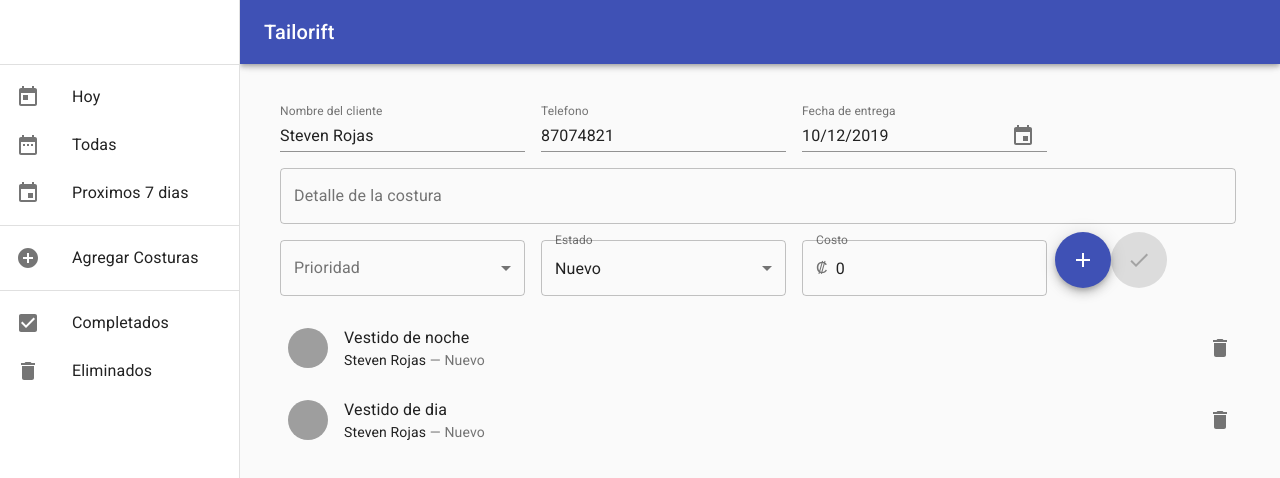
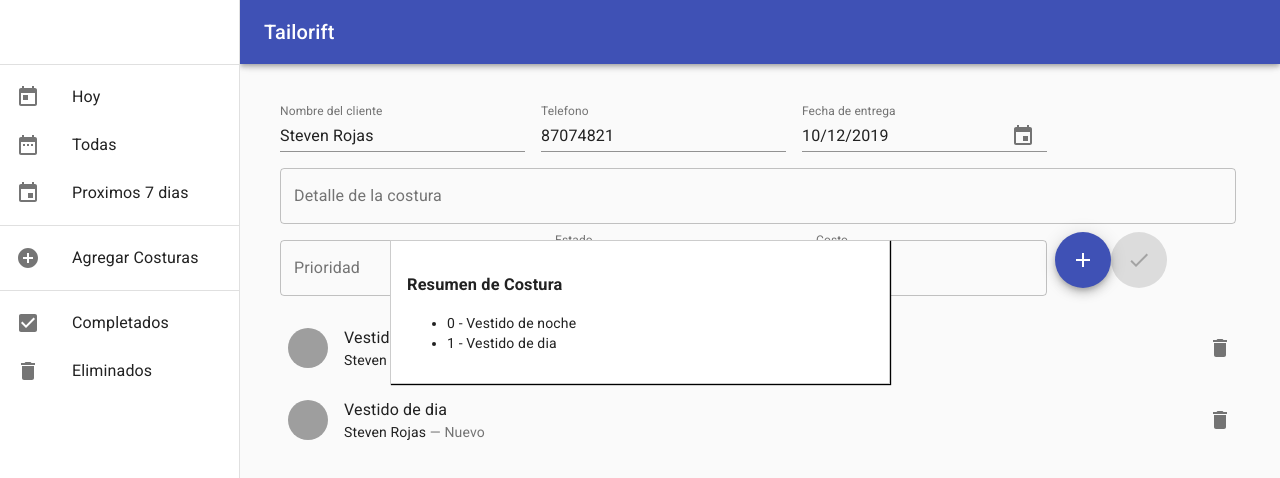
Before and after one commit to stvrjs120/tailorift, a React app: page / in a window 1280 px wide. Shown: the top 478 px of the page. Built offline with nearby package versions, Linux system fonts and the light colour scheme; grey boxes are pictures that could not be loaded.

Commit message:
Added generic modal

```diff
--- a/src/components/SeamRequest/SeamClient/SeamClient.js
+++ b/src/components/SeamRequest/SeamClient/SeamClient.js
@@ -24,7 +24,7 @@
 const seamClient = props => {
   const classes = formStyles();
   const { clientInfo } = props;
-  console.log(props);
+  // console.log(props);
 
   return (
     <form className={classes.root} noValidate>
--- a/src/components/SeamRequest/SeamRequest.js
+++ b/src/components/SeamRequest/SeamRequest.js
@@ -54,7 +54,7 @@
     status: 10,
     cost: 0
   };
-  console.log(seams);
+  // console.log(seams);
   // console.log(client);
 
   return (
--- /dev/null
+++ b/src/components/SeamRequest/SeamSummary/SeamSummary.js
@@ -0,0 +1,21 @@
+import React from 'react';
+import Aux from '../../../hoc/Auxiliar';
+
+const seamSummary = props => {
+    const seamsSummary = props.seams
+        .map((seam, index) => {
+            return <li key={index}>{index} - {seam.detail}</li>
+        });
+
+    return (
+        <Aux>
+            <h3>Resumen de Costura</h3>
+            <p>{props.clientName}</p>
+            <ul>
+                {seamsSummary}
+            </ul>
+        </Aux>
+    );
+};
+
+export default seamSummary;
--- a/src/components/UI/Modal/Modal.js
+++ b/src/components/UI/Modal/Modal.js
@@ -1,9 +1,35 @@
 import React from 'react';
+import { makeStyles } from '@material-ui/core/styles';
 
-const modal = (props) => {
-    <div>
-        {props.children}
-    </div>
+const modalStyles = makeStyles(theme => ({
+    modal: {
+        [theme.breakpoints.up('sm')]: {
+            width: 500,
+            left: `calc(50% - 250px)`
+        },
+
+        position: `fixed`,
+        zIndex: `500`,
+        backgroundColor: `white`,
+        width: `70%`,
+        border: `1px solid #CCC`,
+        boxShadow: `1px 1px 1px black`,
+        padding: `16px`,
+        left: `15%`,
+        top: `30%`,
+        boxSizing: `border-box`,
+        transition: `all 0.3 ease-out`
+    }
+  }));
+
+const modal = props => {
+    const classes = modalStyles();
+
+    return(
+        <div className={classes.modal}>
+            {props.children}
+        </div>
+    );
 };
 
 export default modal;
--- a/src/containers/SeamBuilder/SeamBuilder.js
+++ b/src/containers/SeamBuilder/SeamBuilder.js
@@ -1,6 +1,8 @@
 import React, { Component } from "react";
 import Auxiliar from "../../hoc/Auxiliar";
 import SeamRequest from "../../components/SeamRequest/SeamRequest";
+import Modal from '../../components/UI/Modal/Modal';
+import SeamSummary from "../../components/SeamRequest/SeamSummary/SeamSummary";
 
 class SeamBuilder extends Component {
   // constructor(props) {
@@ -69,6 +71,7 @@
   render() {
     return (
       <Auxiliar>
+
         <SeamRequest
           client={this.state.client}
           seams={this.state.seams}
@@ -76,6 +79,12 @@
           seamRemoved={this.removeSeamHandle}
           checkable={this.state.checkable}
         />
+        <Modal>
+          <SeamSummary
+            clientName={this.state.clientName}
+            seams={this.state.seams}
+          />
+        </Modal>
       </Auxiliar>
     );
   }
```
